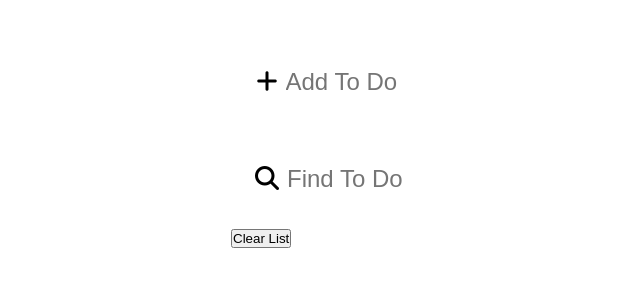
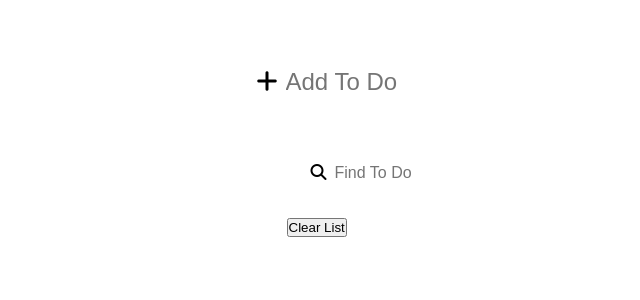
Before and after one commit to yumcoding/first-react-to-do, a React (Create React App) app: page / in a window 1280 px wide. Shown: the top 300 px of the page, without its empty margins (218-858 px from the left). Built offline with nearby package versions, Linux system fonts and the light colour scheme.

Commit message:
make filter input smaller

```diff
--- a/src/components/TodoFilter/todofilter.css
+++ b/src/components/TodoFilter/todofilter.css
@@ -5,14 +5,14 @@
 
 .filter-icon {
   margin: 0 0.5rem;
-  font-size: 1.5rem;
+  font-size: 1rem;
 }
 
 .filter-input {
   background: transparent;
   border: none;
   border-radius: 0.25rem;
-  font-size: 1.5rem;
+  font-size: 1rem;
 }
 
 .filter-input:focus {
```
